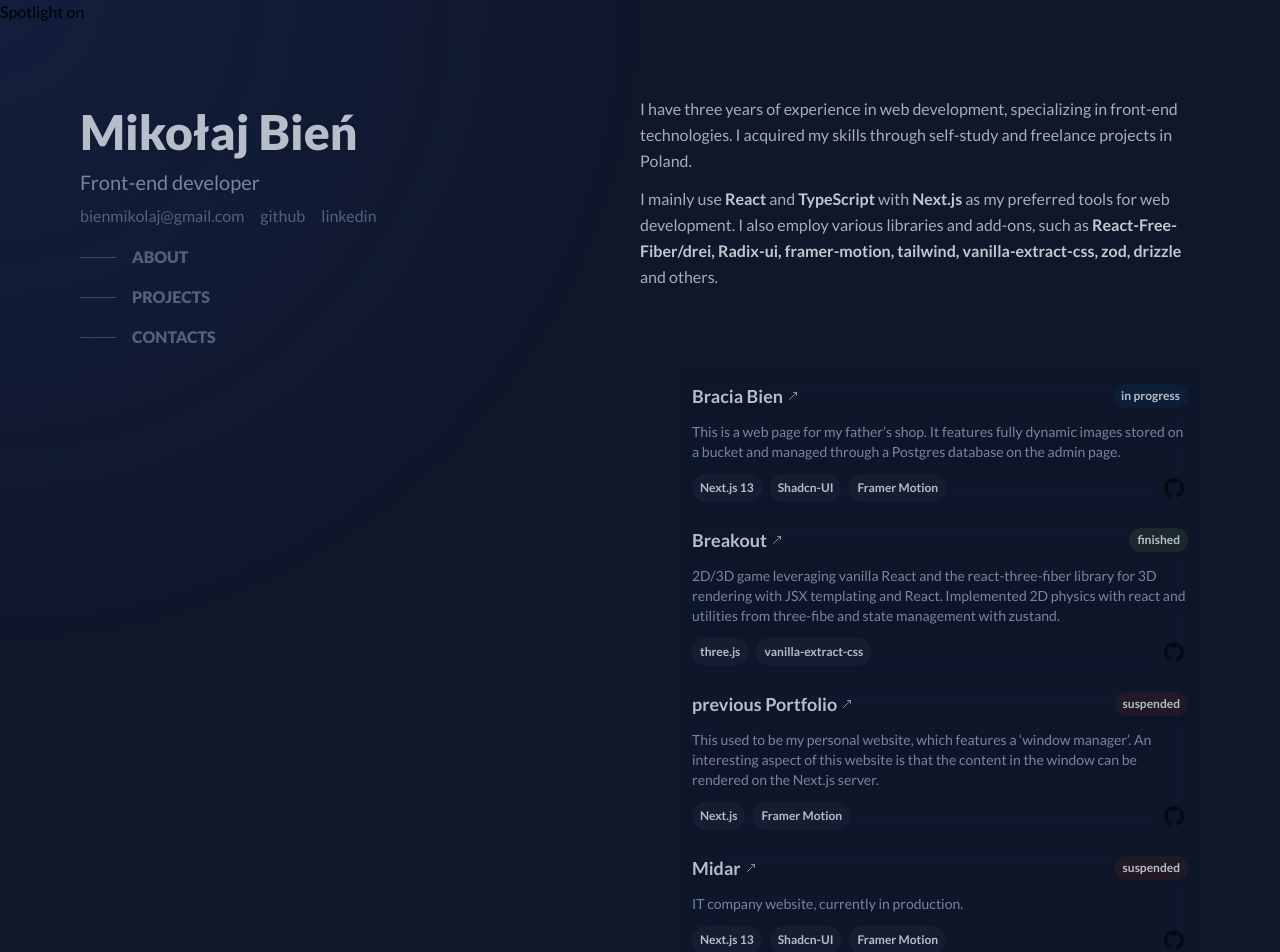
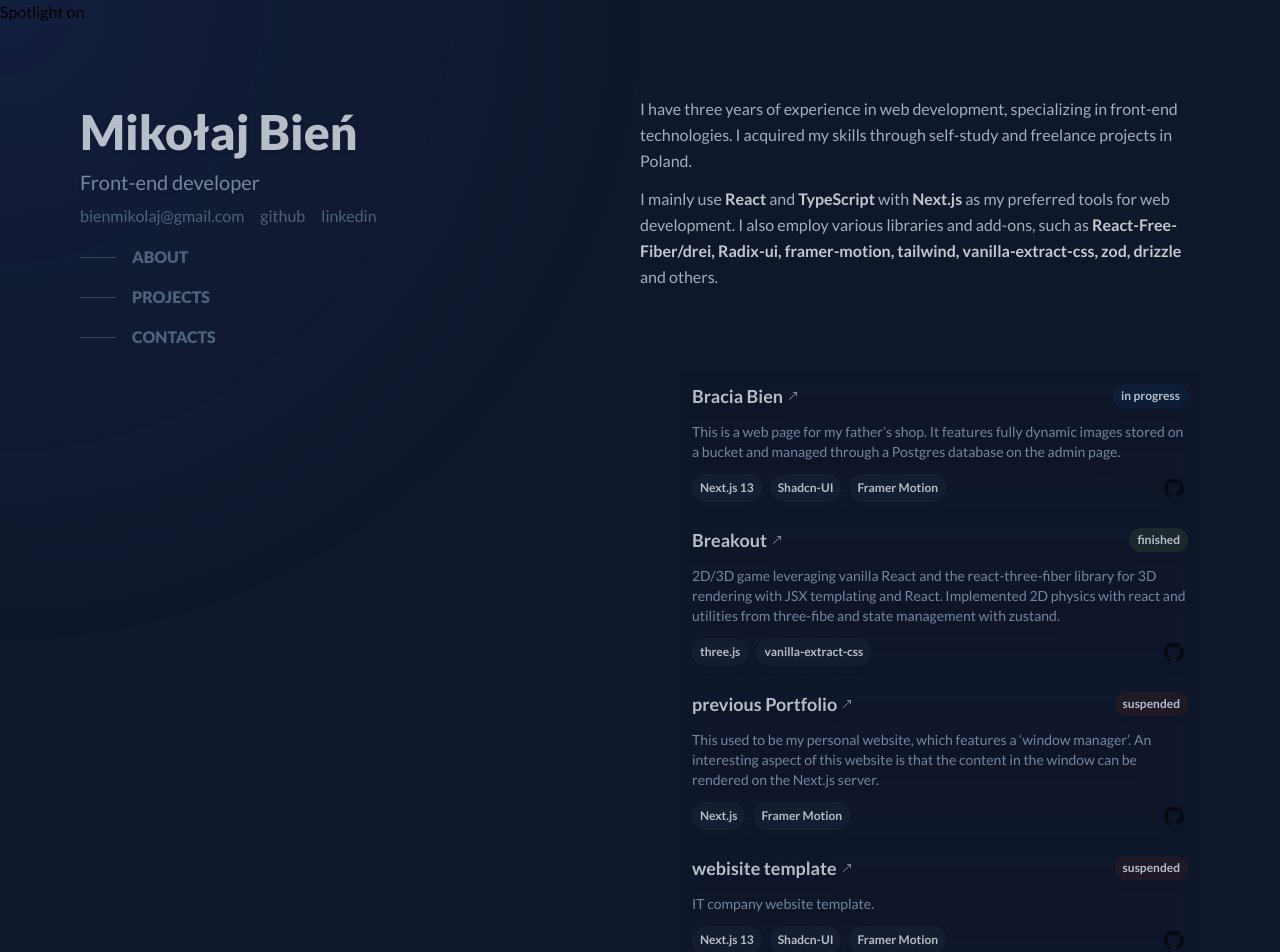
Before and after one commit to bieniucieniu/bieniucieniu.github.io, a Next.js app: page / in a window 1280 px wide. Shown: the top 952 px of the page. Built offline with nearby package versions, Linux system fonts and the light colour scheme.

Commit message:
style: formating

```diff
--- a/app/globals.css
+++ b/app/globals.css
@@ -3,7 +3,7 @@
 @theme {
   --background-image-gradient-radial: radial-gradient(var(--tw-gradient-stops));
   --background-image-gradient-conic: conic-gradient(
-    from 180deg at 50% 50%,
+    from 180deg at 50% 50,
     var(--tw-gradient-stops)
   );
 }
--- a/app/layout.tsx
+++ b/app/layout.tsx
@@ -17,9 +17,6 @@ export default function RootLayout({
 }: {
   children: React.ReactNode;
 }) {
-
-
-
   return (
     <html className="scroll-smooth" lang="en">
       <body className={lato.className}>
--- a/app/page.tsx
+++ b/app/page.tsx
@@ -1,12 +1,10 @@
-import type { Url } from "url";
+import type { Url } from "node:url";
 import Nav from "@/components/Nav";
 import { Github } from "@/components/ui/icons/github";
 import { MoveUpRight } from "lucide-react";
 import NextLink from "next/link";
 
-
 import { createElement } from "react";
-
 import { twMerge } from "tailwind-merge";
 
 function Link(
@@ -38,7 +36,8 @@ const projects: Project[] = [
   },
   {
     title: "Breakout",
-		content: `2D/3D game leveraging vanilla React and the react-three-fiber library for 3D rendering with  JSX templating and React. Implemented 2D physics with react and utilities from three-fibe and state management with zustand.`,
+    content:
+      "2D/3D game leveraging vanilla React and the react-three-fiber library for 3D rendering with  JSX templating and React. Implemented 2D physics with react and utilities from three-fibe and state management with zustand.",
     tags: ["three.js", "vanilla-extract-css"],
     status: ["finished"],
     link: "https://breakout.bieniucieniu.pl/",
@@ -57,9 +56,9 @@ const projects: Project[] = [
     repo: "https://github.com/bieniucieniu/portfolio-website",
   },
   {
-		title: "Midar",
-		content: "IT company website, currently in production.",
-		tags: ["Next.js 13", " Shadcn-UI ", " Framer Motion"],
+    title: "webisite template",
+    content: "IT company website template.",
+    tags: ["Next.js 13", "Shadcn-UI ", "Framer Motion"],
     status: ["suspended"],
     link: "https://midar.bieniucieniu.pl/",
     repo: "https://github.com/bieniucieniu/midar-astro",
@@ -85,7 +84,8 @@ const projects: Project[] = [
   },
   {
     title: "no esta bien",
-		content: `puzzle game based on notpron, writen in go, gofiber, and vanilla html and css. \n Currently only one level and basic auth on jwt.`,
+    content:
+      "puzzle game based on notpron, writen in go, gofiber, and vanilla html and css. \n Currently only one level and basic auth on jwt.",
     tags: ["Go", "Go Fiber", "html", "css"],
     status: ["suspended", "not hosted"],
     link: "https://github.com/bieniucieniu/noestabien",
@@ -115,7 +115,7 @@ export default function Home() {
               {projects.map(ProjectCard)}
             </ul>
           </section>
-					<section>
+          <section id="contacts">
             <Footer />
           </section>
         </main>
@@ -251,9 +251,9 @@ function ProjectCard(props: Project) {
         </Link>
         {props.status ? (
           <ul className="flex gap-x-2">
-						{props.status.map((tag, i) => (
+            {props.status.map((tag) => (
               <li
-								key={props.title + tag + i}
+                key={props.title + tag}
                 className={twMerge(
                   "rounded-full flex items-center font-bold backdrop-blur-md text-xs px-2 py-1 transition-colors",
                   {
@@ -278,9 +278,9 @@ function ProjectCard(props: Project) {
       </p>
       <div className="flex justify-between pt-3">
         <ul className="flex gap-x-2">
-					{props.tags.map((tag, i) => (
+          {props.tags.map((tag) => (
             <li
-							key={props.title + tag + i}
+              key={props.title + tag}
               className="rounded-full flex items-center font-bold backdrop-blur-md bg-slate-500/10 text-xs px-2 py-1"
             >
               {tag}
--- a/components/Nav.tsx
+++ b/components/Nav.tsx
@@ -4,8 +4,6 @@ import { twMerge } from "tailwind-merge";
 type Link = { href: `${"#" | "https://"}${string}`; text: string };
 const links: Link[] = [
   {
-
-
     href: "#about",
     text: "ABOUT",
   },
@@ -34,7 +32,7 @@ function LinkCard(props: Link) {
           className={
             "inline-block h-px w-9 bg-slate-600 mr-4 transition-all group-active:bg-slate-100  group-active:w-14 group-hover:bg-slate-400 group-hover:w-14"
           }
-        ></span>
+        />
         <span
           className={
             "text-slate-500 font-black transition-all text-md group-hover:text-slate-300 group-active:text-slate-100"
--- a/components/ui/Spotlight.tsx
+++ b/components/ui/Spotlight.tsx
@@ -36,6 +36,7 @@ export function DefaultToggle(props: ToggleProps) {
     typeof document !== "undefined" &&
     createPortal(
       <button
+        type="button"
         className="fixed top-0 left-0 text-"
         onClick={() => props.toggle((v) => !v)}
       >
```
Also changed, not shown: components/ui/icons/github.tsx (indentation only), 1 other file (tests, documents, lock files or other folders). Lines whose indentation alone changed are shown as unchanged.
